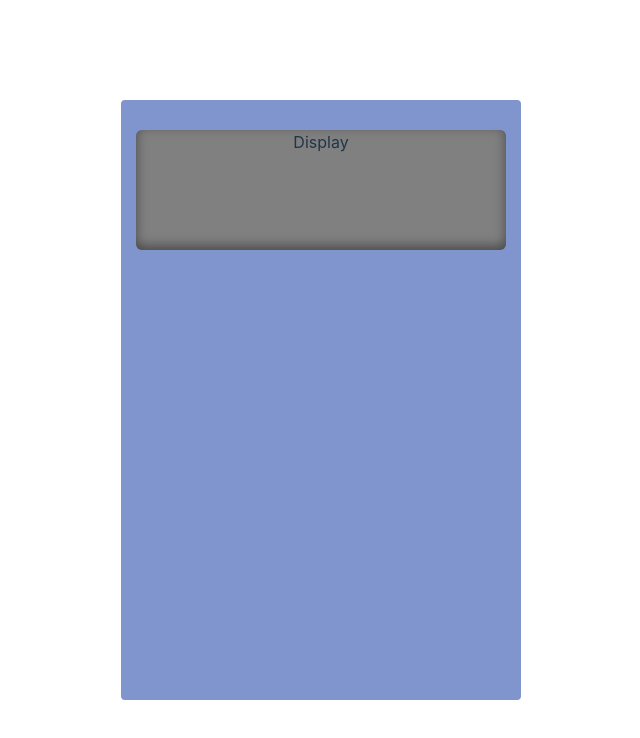
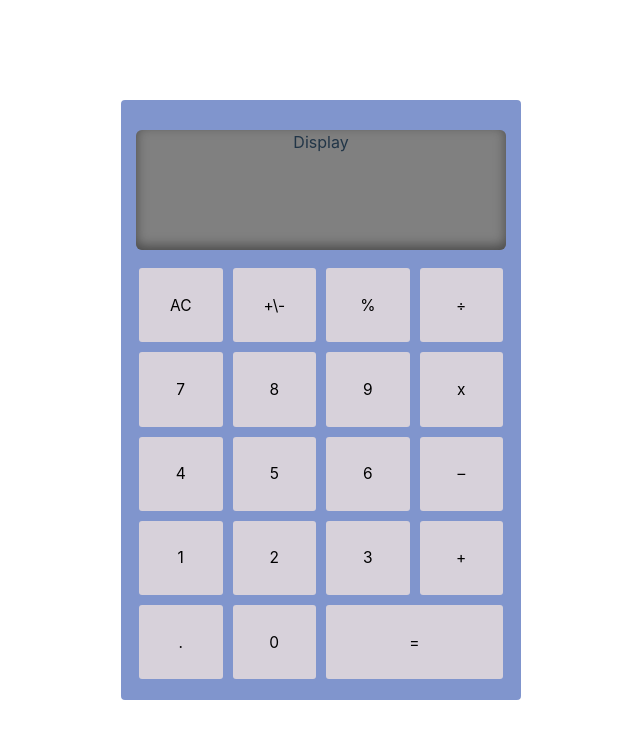
Before and after one commit to Kanem96/calculator-project, a React (Vite) app: page / in a window 1280 px wide. Shown: the top 738 px of the page, without its empty margins (319-959 px from the left). Built offline with nearby package versions, Linux system fonts and the light colour scheme.

Commit message:
added buttons and some styling

```diff
--- a/src/App.css
+++ b/src/App.css
@@ -20,3 +20,32 @@
   box-shadow: inset 0 -4px 12px rgb(73, 73, 73);
   border-radius: 6px;
 }
+
+.button_container {
+  margin: 18px 18px;
+  display: grid;
+  grid-template-columns: repeat(4, 1fr);
+  grid-template-rows: repeat(5, 1fr);
+  gap: 10px;
+}
+
+.button {
+  background-color: #d7d1da;
+  color: black;
+  border: none;
+  padding: 10px;
+  font-size: 15.5px;
+  text-align: center;
+  border-radius: 3px;
+}
+
+.button:nth-child(19) {
+  grid-column: span 2; /* span 2 columns */
+  grid-row: span 1; /* span 1 row */
+}
+
+.button:hover {
+  background: #ac89c0;
+  color: white;
+  box-shadow: inset 0 0 8px -5px rgb(73, 73, 73);
+}
--- /dev/null
+++ b/src/components /Button.tsx
@@ -0,0 +1,15 @@
+import { FunctionComponent } from "react";
+
+interface ButtonProps {
+  children: string;
+}
+
+const Button: FunctionComponent<ButtonProps> = ({ children }) => {
+  return (
+    <div className="button">
+      <p>{children}</p>
+    </div>
+  );
+};
+
+export default Button;
--- a/src/components /CalculatorContainer.tsx
+++ b/src/components /CalculatorContainer.tsx
@@ -1,12 +1,34 @@
 import { FunctionComponent } from "react";
 import Display from "./Display";
+import Button from "./Button";
 
 const CalculatorContainer: FunctionComponent = () => {
-    return (
-        <section className="container">
-            <Display />
-        </section>
-    )
-}
+  return (
+    <section className="container">
+      <Display />
+      <section className="button_container">
+        <Button>AC</Button>
+        <Button>+\-</Button>
+        <Button>%</Button>
+        <Button>÷</Button>
+        <Button>7</Button>
+        <Button>8</Button>
+        <Button>9</Button>
+        <Button>x</Button>
+        <Button>4</Button>
+        <Button>5</Button>
+        <Button>6</Button>
+        <Button>–</Button>
+        <Button>1</Button>
+        <Button>2</Button>
+        <Button>3</Button>
+        <Button>+</Button>
+        <Button>.</Button>
+        <Button>0</Button>
+        <Button>=</Button>
+      </section>
+    </section>
+  );
+};
 
-export default CalculatorContainer
+export default CalculatorContainer;
```
